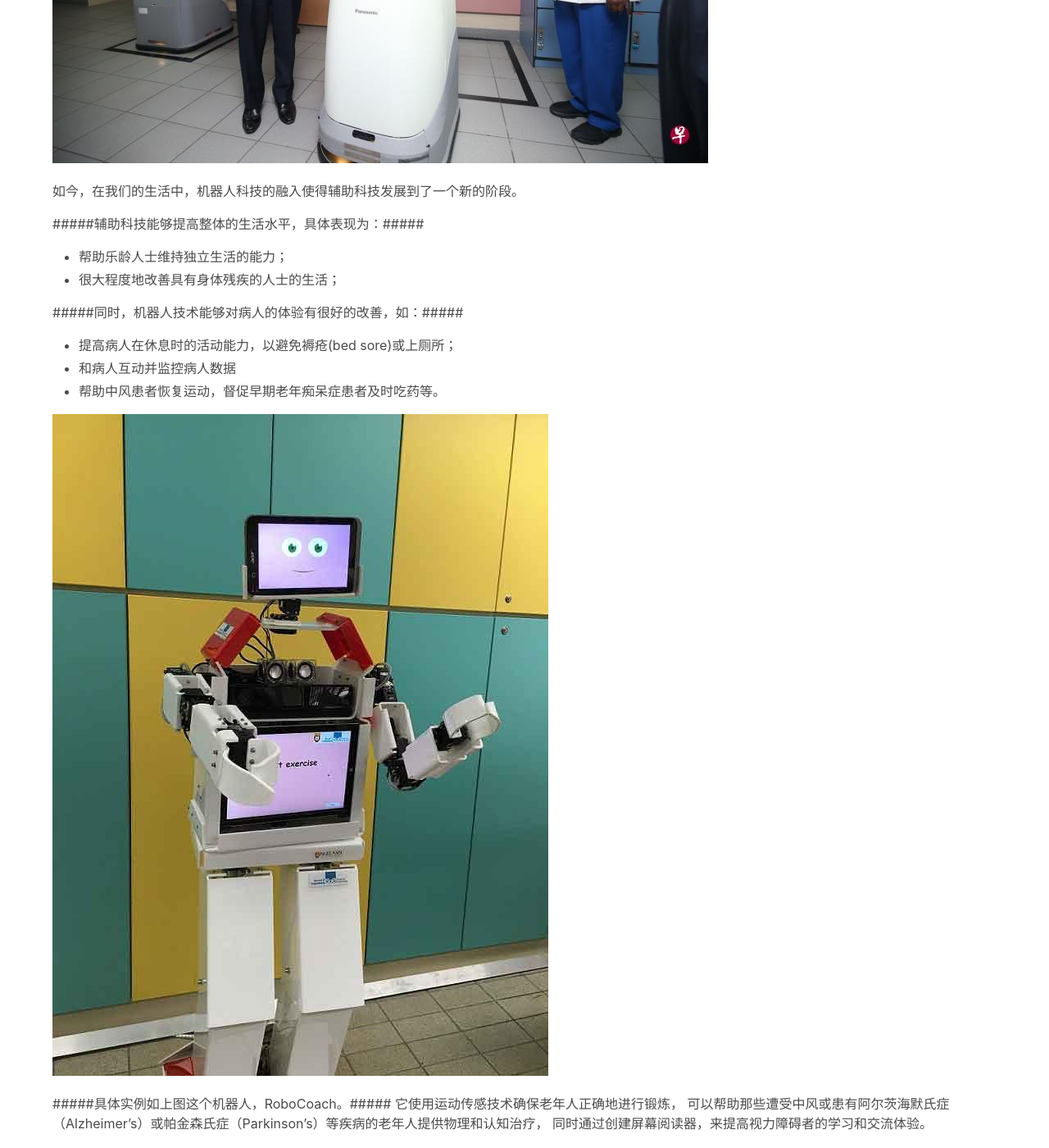
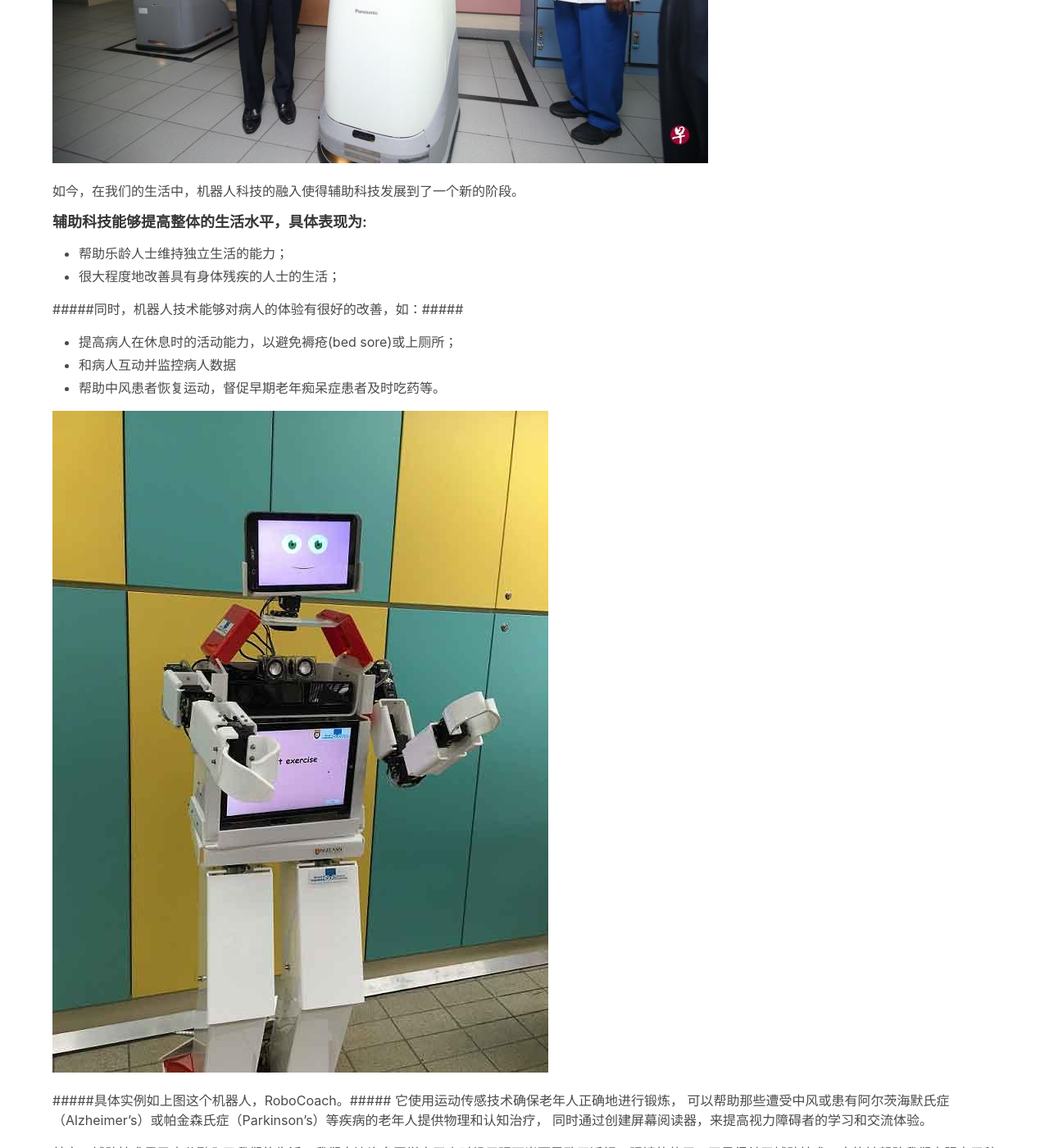
Before and after one commit to dunmanhigh/smarticc, a Jekyll site: the page built from _posts/2018-09-09-assistive-technology_utf8.md, in a window 1280 px wide and 1400 px high, scrolled down 1940 px. Shown: the whole window at 82% size. Built offline with Jekyll 4.4.1, drawn with Linux system fonts in a browser that asks for light colours; some of the changed text lies outside the part shown.

```diff
--- a/_posts/2018-09-09-assistive-technology_utf8.md
+++ b/_posts/2018-09-09-assistive-technology_utf8.md
@@ -46,7 +46,7 @@ questions:
 如今，在我们的生活中，机器人科技的融入使得辅助科技发展到了一个新的阶段。
 
 
-#####辅助科技能够提高整体的生活水平，具体表现为：#####
+##### 辅助科技能够提高整体的生活水平，具体表现为: #####
 
 - 帮助乐龄人士维持独立生活的能力；
 - 很大程度地改善具有身体残疾的人士的生活；
```
Also changed, not shown: other parts of _posts/2018-09-09-assistive-technology_utf8.md (+3 -1 lines), assets/img/2018-09-09-assistive-technology-0.png (deleted), assets/img/2018-09-09-assistive-technology-preview.png (added).
